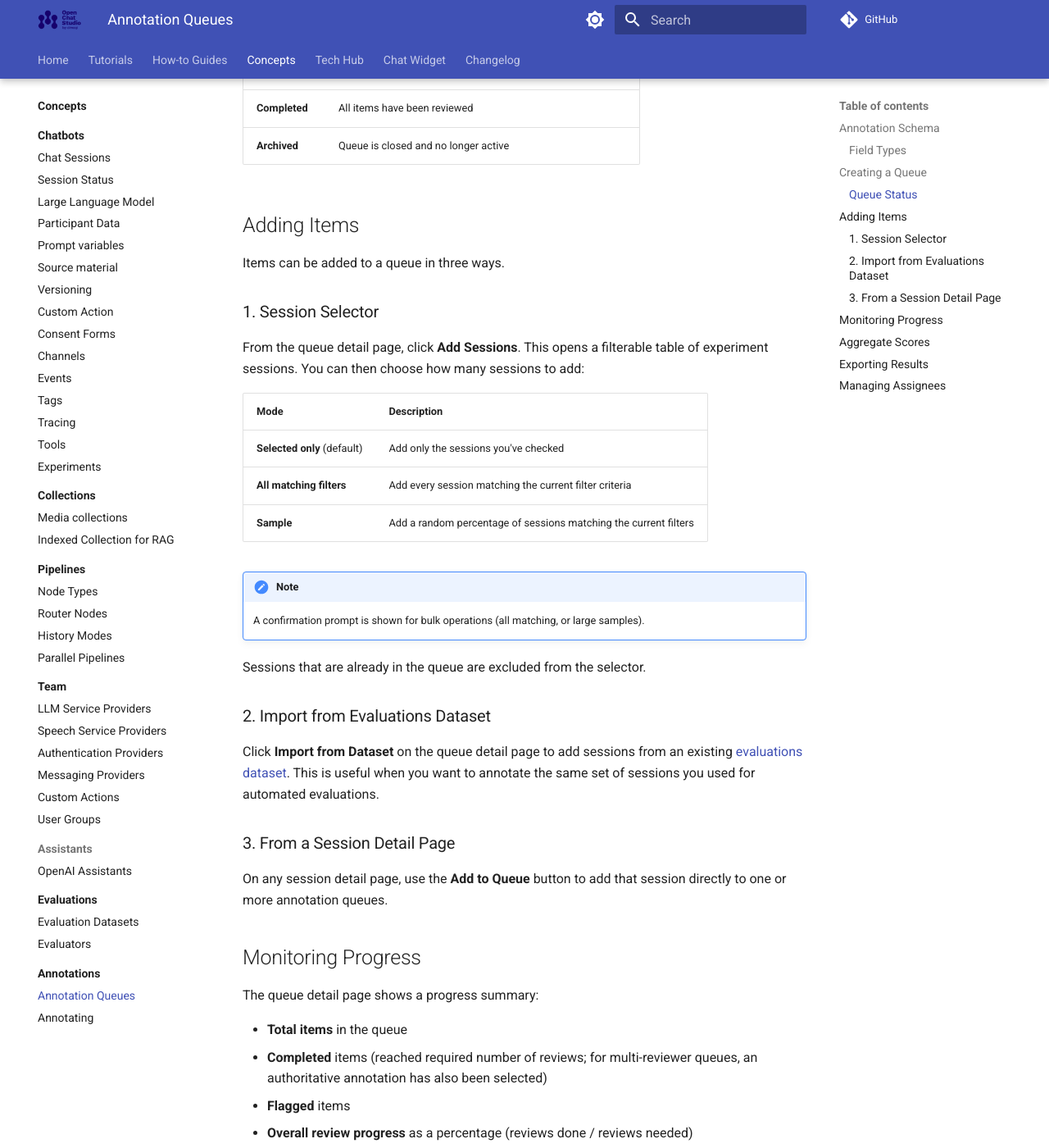
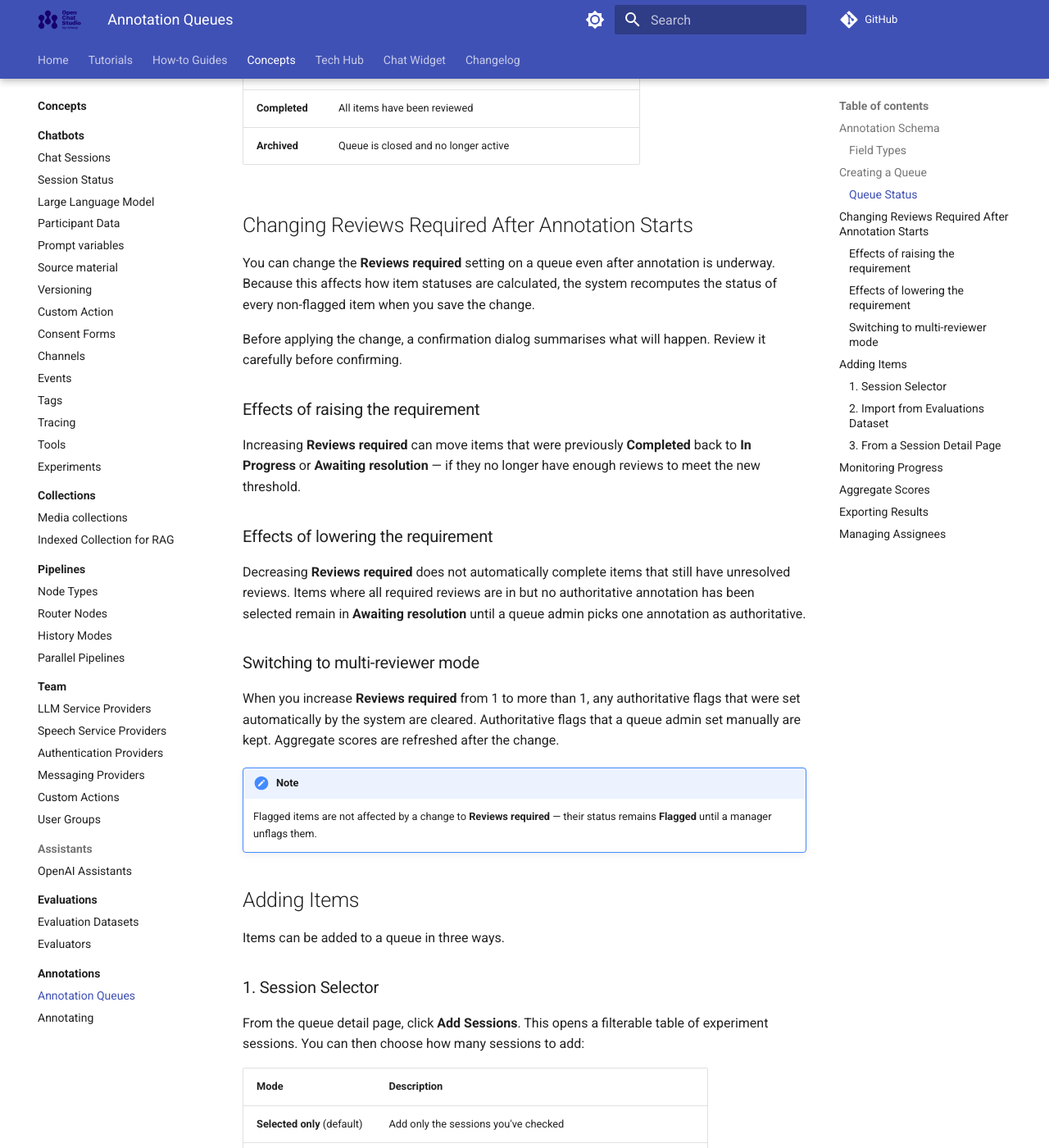
Before and after one commit to dimagi/open-chat-studio-docs, an MkDocs documentation site: the page built from docs/concepts/annotations/queues.md, in a window 1280 px wide and 1400 px high, scrolled down 1738 px. Shown: the whole window at 82% size. Built offline with MkDocs 1.6.1 and Material for MkDocs 9.7.7, drawn with Linux system fonts in a browser that asks for light colours; a script that is not in the unit is left out; comment, search, counter and statistics services are not loaded.

Commit message:
update changelog and docs from OCS PR #3543
Co-Authored-By: Claude Opus 4.8 (1M context) <noreply@anthropic.com>

```diff
--- a/docs/changelog.md
+++ b/docs/changelog.md
@@ -4,6 +4,9 @@ hide:
 ---
 
 # Changelog
+## Jun 5, 2026
+* **CHANGE** The **number of reviews required** on an annotation queue can now be edited even after annotation has started. Saving the new value recomputes the status of every queue item: raising the requirement can move completed items back to **Awaiting resolution**, while lowering it leaves unresolved multi-review items awaiting resolution rather than silently marking them complete. A confirmation dialog warns before the change is applied.
+
 ## Jun 4, 2026
 * **CHANGE** The legacy embedded web chat endpoints (the old `/embed/start/` iframe flow) are now deprecated and will be removed on **2026-08-03**. Responses from these endpoints now include `Deprecation`, `Sunset`, and successor `Link` headers per RFC 8594. Sites still embedding chat via the old iframe flow should migrate to the current [chat widget](https://docs.openchatstudio.com/chat_widget/).
 
--- a/docs/concepts/annotations/queues.md
+++ b/docs/concepts/annotations/queues.md
@@ -48,6 +48,27 @@ Navigate to **Annotation Queues** in the left sidebar and click **New Queue**.
 | **Paused** | Temporarily closed; reviewers cannot submit new annotations |
 | **Completed** | All items have been reviewed |
 | **Archived** | Queue is closed and no longer active |
+
+## Changing Reviews Required After Annotation Starts
+
+You can change the **Reviews required** setting on a queue even after annotation is underway. Because this affects how item statuses are calculated, the system recomputes the status of every non-flagged item when you save the change.
+
+Before applying the change, a confirmation dialog summarises what will happen. Review it carefully before confirming.
+
+### Effects of raising the requirement
+
+Increasing **Reviews required** can move items that were previously **Completed** back to **In Progress** or **Awaiting resolution** — if they no longer have enough reviews to meet the new threshold.
+
+### Effects of lowering the requirement
+
+Decreasing **Reviews required** does not automatically complete items that still have unresolved reviews. Items where all required reviews are in but no authoritative annotation has been selected remain in **Awaiting resolution** until a queue admin picks one annotation as authoritative.
+
+### Switching to multi-reviewer mode
+
+When you increase **Reviews required** from 1 to more than 1, any authoritative flags that were set automatically by the system are cleared. Authoritative flags that a queue admin set manually are kept. Aggregate scores are refreshed after the change.
+
+!!! note
+    Flagged items are not affected by a change to **Reviews required** — their status remains **Flagged** until a manager unflags them.
 
 ## Adding Items
 
```
